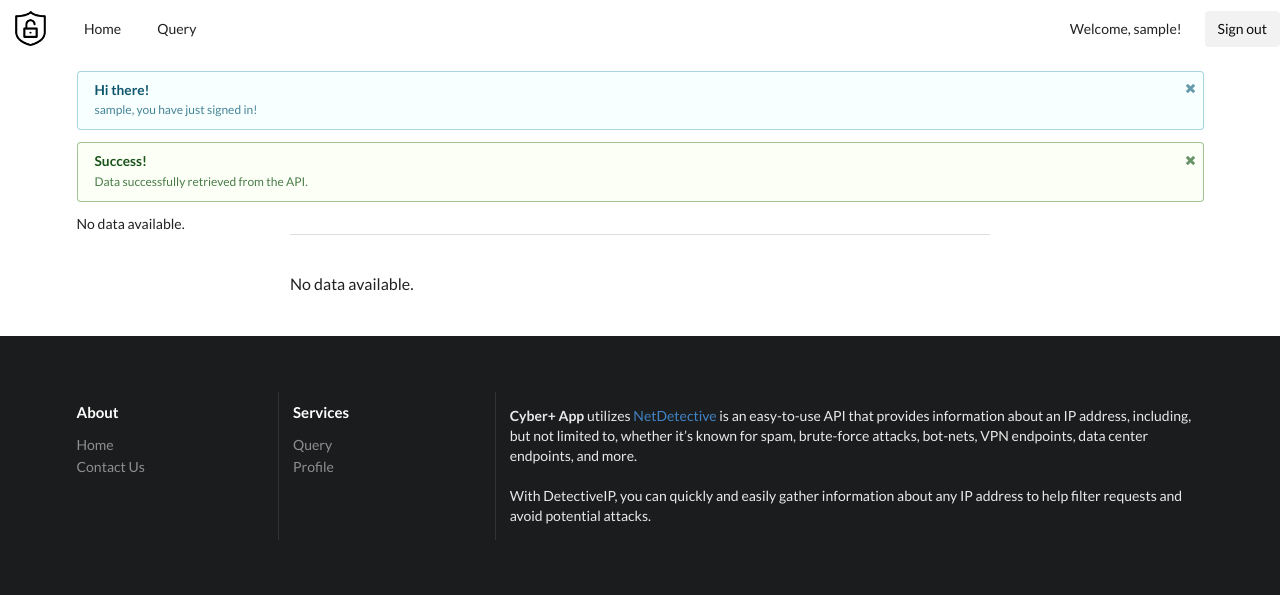
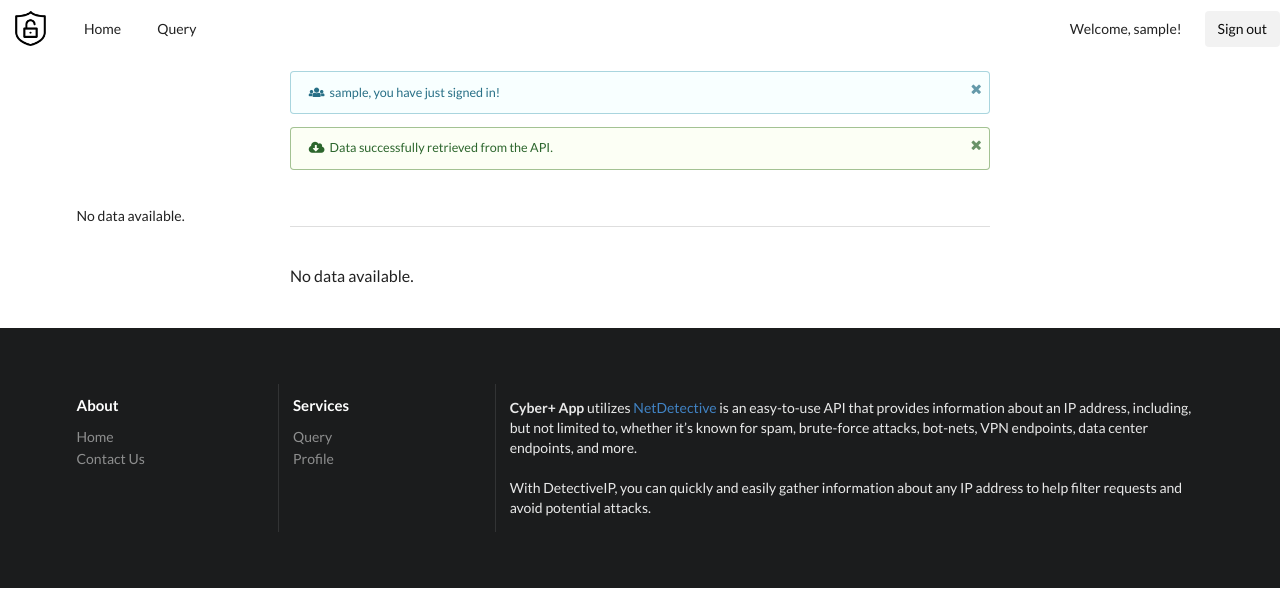
Before and after one commit to bunyaminsari/finalProjectBSari, a Django app: page / in a window 1280 px wide. Shown: the top 595 px of the page. Run offline with Django 4.2, Linux system fonts and the light colour scheme; the visitor is signed in with stand-in values (Sample User, id 1); data that the repository does not hold is empty.

Commit message:
Info messages edited.

```diff
--- a/api/admin.py
+++ b/api/admin.py
@@ -1,6 +1,4 @@
 from django.contrib import admin
-
-
 from .models import Query, Profile
 
 admin.site.register(Query)
--- a/api/templates/api/index.html
+++ b/api/templates/api/index.html
@@ -8,25 +8,28 @@
 {% endblock %}
 
 {% block content %}
+<div class="ui text container">
     {% if messages %}
         {% for message in messages %}
-            <div class="ui {% if message.tags == 'info' %}info{% elif message.tags == 'error' %}error{% elif message.tags == 'success' %}success{% elif message.tags == 'warning' %}warning{% endif %} tiny message">
+            <div class="ui {% if message.tags == 'info' %}info{% elif message.tags == 'error' %}error{% elif message.tags == 'success' %}success{% elif message.tags == 'warning' %}warning{% endif %} mini message">
                 <i class="close icon"></i>
-                <div class="header">
+                <div>
                     {% if message.tags == 'error' %}
                         Error!
                     {% elif message.tags == 'success' %}
-                        Success!
+                        <i class="cloud download icon"></i>
                     {% elif message.tags == 'warning' %}
                         Warning!
                     {% elif message.tags == 'info' %}
-                        Hi there!
+                       <i class="users icon"></i>
                     {% endif %}
+                {{ message }}
                 </div>
-                <p>{{ message }}</p>
             </div>
         {% endfor %}
     {% endif %}
+    <br>
+</div>
 
 
 {#    If the data retrieved from the API it will be displayed below. #}
--- a/api/urls.py
+++ b/api/urls.py
@@ -6,7 +6,9 @@ from . import views
 urlpatterns = [
     path('', views.index, name='index'),  # URL for the index page
     path('query/', views.query, name='query'),
-    path('accounts/profile/', views.profile_view, name='profile'),
+    path('accounts/profile/', views.profile_view, name='profile'),  # Default auth paths from Django.
+    path('accounts/logout/', views.logout, name='logout'),  # Default auth paths from Django.
     path('signup/', views.signup, name='signup'),
 
+
 ]
--- a/api/views.py
+++ b/api/views.py
@@ -3,7 +3,7 @@ from django.http import HttpResponse
 from django.shortcuts import render, redirect
 from django.contrib import messages
 from django.contrib.auth import login, authenticate
-from django.contrib.auth import logout as auth_logout
+from django.contrib.auth import logout as django_logout
 from django.contrib.auth.decorators import login_required
 from .api_keys import NETDETECTIVE_API_KEY
 from .models import Profile, Query
@@ -99,6 +99,13 @@ def profile_view(request):
     return render(request, 'api/profile.html', context)
 
 
+def logout(request):
+    django_logout(request)
+    messages.info(request, "You have been successfully logged out.")
+    return redirect('index')
+    # return render(request, 'registration/logout.html')
+
+
 def signup(request):
     if request.method == 'POST':
         form = SignUpForm(request.POST)
--- a/finalProjectBSari/settings.py
+++ b/finalProjectBSari/settings.py
@@ -129,4 +129,3 @@ DEFAULT_AUTO_FIELD = 'django.db.models.BigAutoField'
 AUTH_PROFILE_MODULE = 'api.Profile'
 
 LOGIN_REDIRECT_URL = '/'  # Redirect to the homepage
-LOGOUT_REDIRECT_URL = '/'  # Redirect to the homepage
```
Also changed, not shown: api/templates/registration/login.html (+9 -0 lines).
